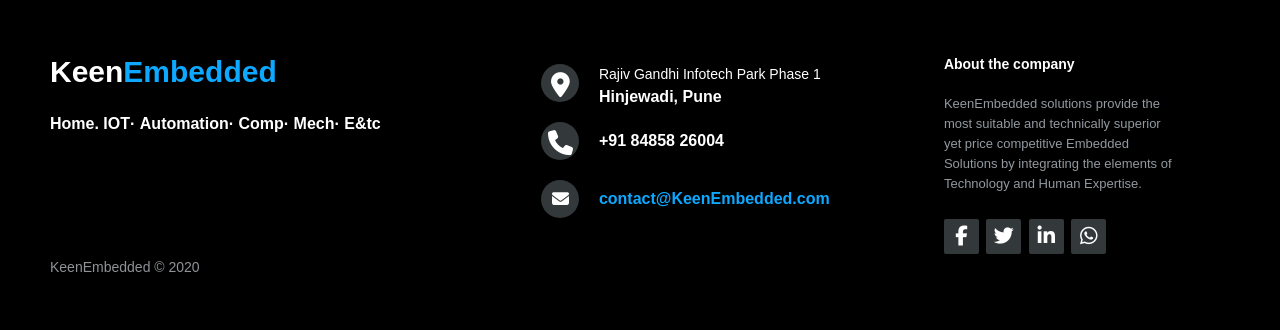
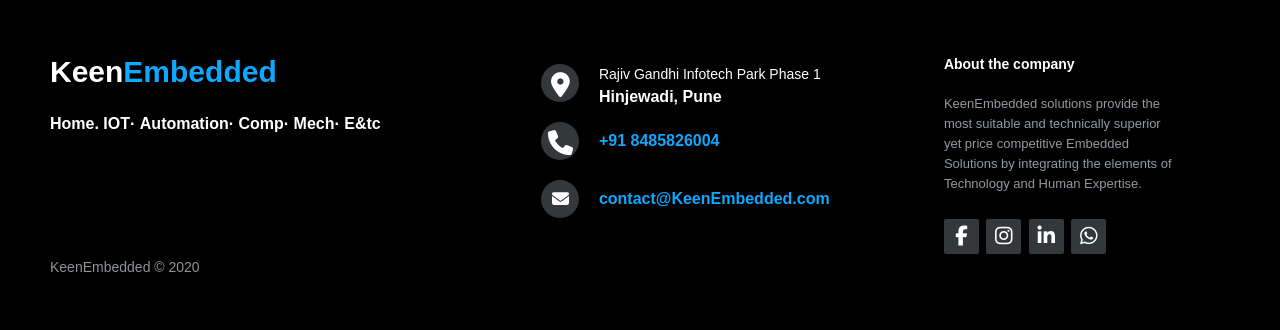
Before and after one commit to keenembedded/site, a Django app: page / in a window 1280 px wide. Shown: the part 2457-2787 px from the top of the page. Run offline with Django 3.2, Linux system fonts and the light colour scheme; some libraries are stand-ins or nearby versions.

Commit message:
added link

```diff
--- a/static/css/style.css
+++ b/static/css/style.css
@@ -51,18 +51,17 @@ nav ul li {
 
 
 nav ul li a {
+    text-decoration: none;
     color: white;
     font-size: 17px;
     padding:7px 13px;
-    text-decoration: none;
+    transition: background 0.5s;
 }
 
 
 nav ul li a:hover {
     background : #0DA8FF;
-    border-radius: 50px;
     color: white;
-    text-decoration: none;
 }
 
 .checkbtn {
--- a/templates/base.html
+++ b/templates/base.html
@@ -71,7 +71,7 @@
             </div>
             <div>
                 <i class="fa fa-phone"></i>
-                <p>+91 84858 26004</p>
+                <p><a href="tel:+918485826004">+91 8485826004</a></p>
             </div>
             <div>
                 <i class="fa fa-envelope"></i>
@@ -85,10 +85,10 @@
                KeenEmbedded solutions provide the most suitable and technically superior yet price competitive Embedded Solutions by integrating the elements of Technology and Human Expertise.
             </p>
             <div class="footer-icons">
-                <a href="#"><i class="fa fa-facebook"></i></a>
-                <a href="#"><i class="fa fa-twitter"></i></a>
+                <a href="https://www.facebook.com/KeenEmbedded-Solutions-109789547546866/?modal=admin_todo_tour"><i class="fa fa-facebook"></i></a>
+                <a href="https://www.instagram.com/?hl=en"><i class="fa fa-instagram"></i></a>
                 <a href="#"><i class="fa fa-linkedin"></i></a>
-                <a href="#"><i class="fa fa-whatsapp    "></i></a>
+                <a href="https://wa.me/918087174592"><i class="fa fa-whatsapp"></i></a>
             </div>
         </div>
         <p class="footer-company-name">KeenEmbedded &copy; 2020</p>
```
